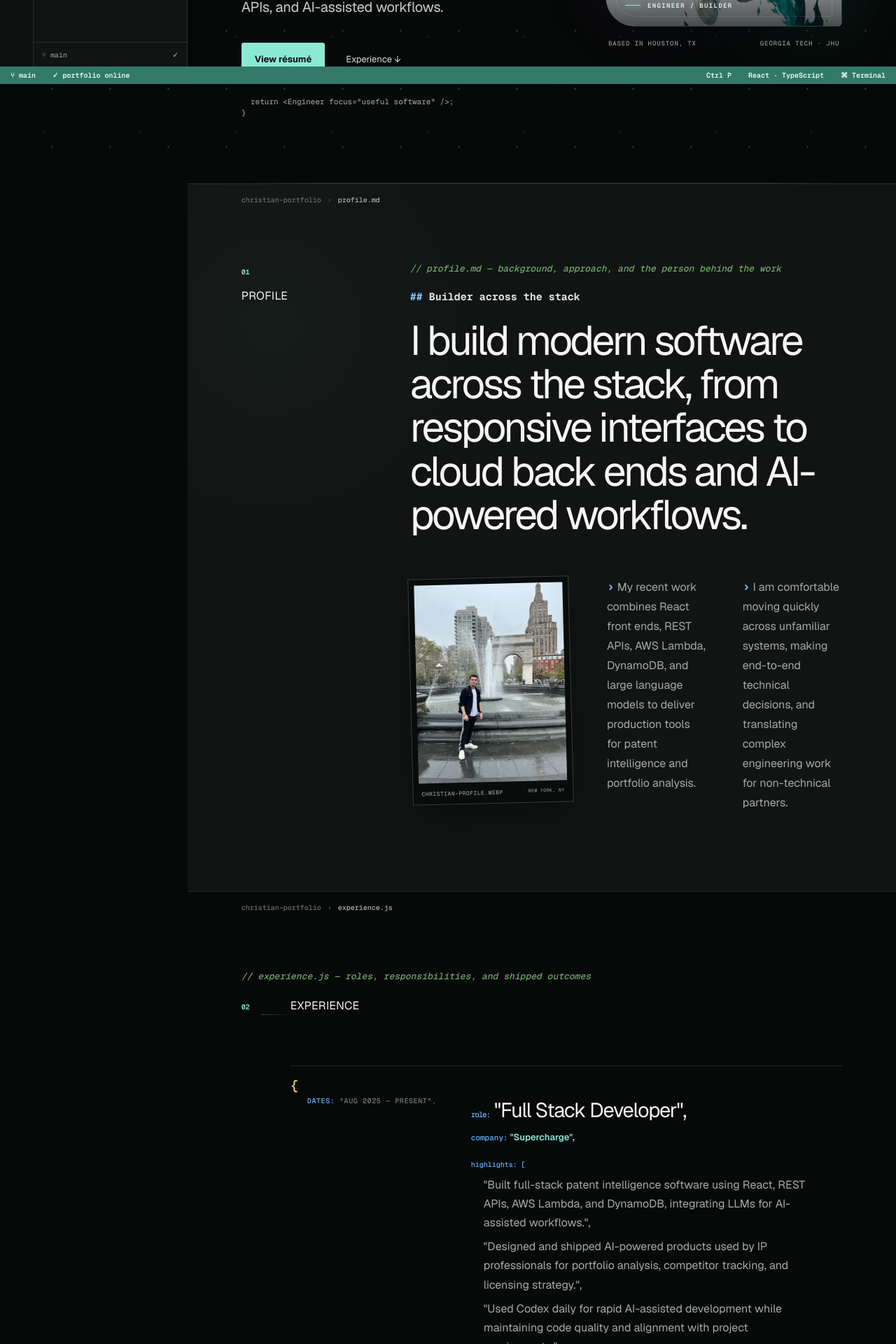
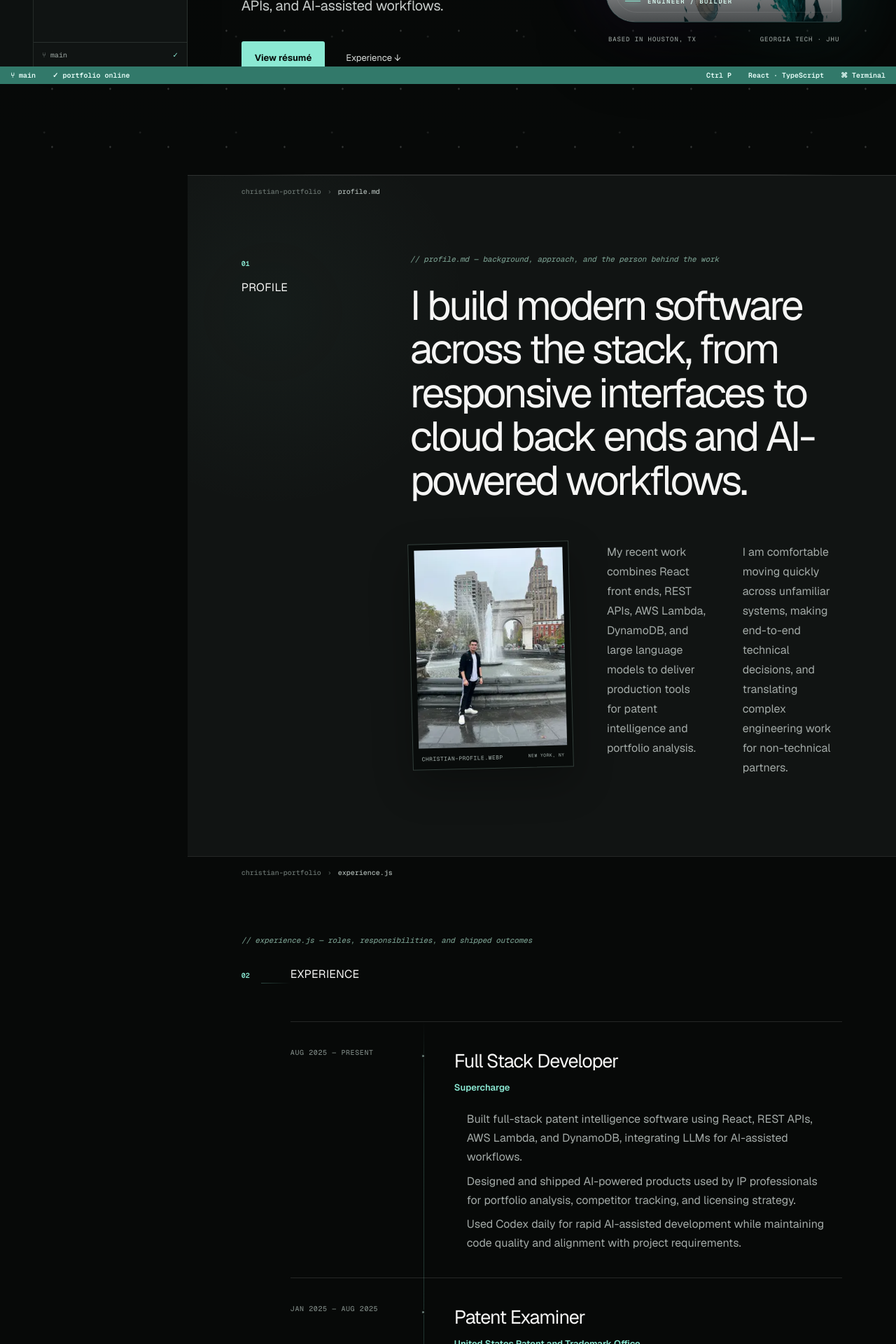
Before and after one commit to ChrisBakhit/christian-portfolio, a Next.js app: page / in a window 1280 px wide. Shown: the part 680-2600 px from the top of the page at 70% size. Built offline with nearby package versions, Linux system fonts and the light colour scheme.

Commit message:
Refine portfolio visual hierarchy

```diff
--- a/app/navigation.css
+++ b/app/navigation.css
@@ -114,26 +114,23 @@ main.sidebarOpen { padding-left: 268px; }
 .familiarTools b { padding: 8px 11px; border: 1px solid #343c39; border-radius: 2px; color: #aeb8b4; background: #171b1a; font: 500 10px var(--font-mono); }
 .educationOnly { grid-template-columns: minmax(0,760px); }
 .contact .contactComment { margin-bottom: 20px; color: rgba(7,16,13,.62); font: 650 11px var(--font-mono); font-style: italic; text-transform: none; letter-spacing: 0; }
-.tsxLine { display:block; margin:0 0 20px; color:#c792ea; font:500 11px/1.5 var(--font-mono); white-space:pre-wrap; }
-.tsxLine span { color:#67b7ff; }
-.tsxClose { margin:28px 0 0; color:#8f9a96; }
-.markdownHeading { margin:0 0 22px; color:#dce5e1; font:650 15px var(--font-mono); }
-.markdownHeading span { color:#79c0ff; }
-.mdQuote { color:#79c0ff; font:700 18px var(--font-mono); }
-.jsObject { position:relative; padding-left:24px; padding-right:24px; }
-.objectBrace { position:absolute; top:15px; left:0; color:#f5dc62; font:500 20px var(--font-mono); }
-.closeBrace { top:auto; bottom:14px; }
-.resumeDate b,.resumeItem h3 small,.company small,.arrayLabel { color:#67b7ff; font:500 10px var(--font-mono); }
-.resumeItem h3 small,.company small { font-size:11px; }
-.arrayLabel { display:block; margin:0 0 9px; }
-.jsObject ul { margin-bottom:8px; }
-.jsonObject .projectCopy { font-family:var(--font-mono); }
-.jsonBrace { display:block; color:#d7c56c; font-size:17px; }
-.jsonObject h3 { font-family:var(--font-geist); }
-.jsonObject h3 small { display:block; margin:5px 0 6px; color:#67b7ff; font:500 9px var(--font-mono); }
-.jsonObject .projectCopy p { margin:11px 0; font:500 10px/1.65 var(--font-mono); }
-.jsonObject .projectCopy p b { color:#67b7ff; font-weight:500; }
-.jsonObject .jsonStack { color:#c7b6e8; }
+.codeComment { margin-bottom: 30px; color: #739688; font-size: 11px; letter-spacing: -.01em; }
+.hero .codeComment { margin-bottom: 24px; }
+.about .codeComment { margin-bottom: 28px; }
+.resume .sectionTitle,.projects .sectionTitle { margin-bottom: 54px; }
+.resumeList { position: relative; }
+.resumeList:before { content:""; position:absolute; top:0; bottom:0; left:190px; width:1px; background:linear-gradient(180deg,transparent,rgba(139,233,211,.22) 5%,rgba(139,233,211,.08) 95%,transparent); }
+.resumeItem { position:relative; padding:36px 22px 36px 0; transition:background .25s ease,padding-left .25s ease; }
+.resumeItem:before { content:""; position:absolute; top:45px; left:186px; width:7px; height:7px; border:2px solid #0b0e0d; border-radius:50%; background:#6b8079; transition:background .25s,box-shadow .25s; }
+.resumeItem:hover { padding-left:12px; background:linear-gradient(90deg,rgba(139,233,211,.035),transparent 72%); }
+.resumeItem:hover:before { background:var(--teal); box-shadow:0 0 12px rgba(139,233,211,.55); }
+.resumeItem h3 { font-size:27px; }
+.projectCard { min-height:445px; border-color:rgba(255,255,255,.09); box-shadow:none; }
+.projectCard:hover { transform:translateY(-3px); border-color:rgba(139,233,211,.3); box-shadow:0 16px 36px rgba(0,0,0,.18); }
+.projectVisual img { filter:saturate(.76) brightness(.86); }
+.projectCard:hover .projectVisual img { filter:saturate(.94) brightness(.94); }
+.projectCard h3 { font-size:27px; }
+.skillsEditor { border-top-color:rgba(139,233,211,.14); }
 .explorerTitle { height: 31px; display: flex; justify-content: space-between; align-items: center; padding: 0 12px; color: #818b87; letter-spacing: .09em; }
 .explorerTitle button { border: 0; background: transparent; color: #7f8a85; font-size: 18px; cursor: pointer; }
 .explorerPanel > strong { padding: 9px 11px; color: #dbe2df; font-size: 9px; letter-spacing: .04em; }
@@ -174,6 +171,8 @@ main.sidebarOpen { padding-left: 268px; }
   .menuRoot > button { padding: 0 8px; }
   .sidebarOpen .terminalPanel { left: 48px; }
   .skillGroupGrid { grid-template-columns: repeat(2,minmax(0,1fr)); }
+  .resumeList:before,.resumeItem:before { display:none; }
+  .resumeItem:hover { padding-left:0; }
 }
 
 @media(max-width: 540px) {
--- a/app/page.tsx
+++ b/app/page.tsx
@@ -249,13 +249,11 @@ export default function Home() {
         <div className="editorCrumb"><span>christian-portfolio</span><b>›</b><span>src</span><b>›</b><strong>home.tsx</strong></div>
         <div className="heroText" data-reveal>
           <p className="codeComment">// home.tsx — full-stack engineering, AI, and cloud systems</p>
-          <code className="tsxLine"><span>export default function</span> Portfolio() {`{`}</code>
           <span className="status"><i /> Open to opportunities</span>
           <p className="kicker">Full-Stack Engineering · AI · Cloud</p>
           <h1>Christian<br />Bakhit</h1>
           <p className="intro">Full-stack engineer building modern React applications, AWS serverless systems, REST APIs, and AI-assisted workflows.</p>
           <div className="actions"><a className="primaryButton" href="/Christian_Bakhit_Resume.pdf" target="_blank">View résumé</a><a className="textButton" href="#experience">Experience ↓</a></div>
-          <code className="tsxLine tsxClose">{`  return <Engineer focus="useful software" />;\n}`}</code>
         </div>
         <div className="profileWrap" data-reveal>
           <span className="portraitGlow" aria-hidden="true" />
@@ -272,9 +270,8 @@ export default function Home() {
         <div className="sectionTitle" data-reveal><span>01</span><h2>Profile</h2></div>
         <div className="aboutContent" data-reveal>
           <p className="codeComment">// profile.md — background, approach, and the person behind the work</p>
-          <p className="markdownHeading"><span>##</span> Builder across the stack</p>
           <p className="largeCopy">I build modern software across the stack, from responsive interfaces to cloud back ends and AI-powered workflows.</p>
-          <div className="realProfileGrid"><figure className="realPhoto"><img src="/christian-profile.webp" alt="Christian Bakhit at Washington Square Park" /><figcaption><span>christian-profile.webp</span><small>New York, NY</small></figcaption></figure><div className="aboutColumns"><p><b className="mdQuote">›</b> My recent work combines React front ends, REST APIs, AWS Lambda, DynamoDB, and large language models to deliver production tools for patent intelligence and portfolio analysis.</p><p><b className="mdQuote">›</b> I am comfortable moving quickly across unfamiliar systems, making end-to-end technical decisions, and translating complex engineering work for non-technical partners.</p></div></div>
+          <div className="realProfileGrid"><figure className="realPhoto"><img src="/christian-profile.webp" alt="Christian Bakhit at Washington Square Park" /><figcaption><span>christian-profile.webp</span><small>New York, NY</small></figcaption></figure><div className="aboutColumns"><p>My recent work combines React front ends, REST APIs, AWS Lambda, DynamoDB, and large language models to deliver production tools for patent intelligence and portfolio analysis.</p><p>I am comfortable moving quickly across unfamiliar systems, making end-to-end technical decisions, and translating complex engineering work for non-technical partners.</p></div></div>
         </div>
       </section>
 
@@ -283,7 +280,7 @@ export default function Home() {
         <p className="codeComment" data-reveal>// experience.js — roles, responsibilities, and shipped outcomes</p>
         <div className="sectionTitle" data-reveal><span>02</span><h2>Experience</h2></div>
         <div className="resumeList">
-          {experience.map((item) => <article className="resumeItem jsObject" key={item.role + item.company} data-reveal><span className="objectBrace">{`{`}</span><div className="resumeDate"><b>dates:</b> &quot;{item.dates}&quot;,</div><div><h3><small>role:</small> &quot;{item.role}&quot;,</h3><p className="company"><small>company:</small> &quot;{item.company}&quot;,</p><span className="arrayLabel">highlights: [</span><ul>{item.bullets.map((bullet) => <li key={bullet}>&quot;{bullet}&quot;,</li>)}</ul><span className="arrayLabel">]</span></div><span className="objectBrace closeBrace">{`},`}</span></article>)}
+          {experience.map((item) => <article className="resumeItem" key={item.role + item.company} data-reveal><div className="resumeDate">{item.dates}</div><div><h3>{item.role}</h3><p className="company">{item.company}</p><ul>{item.bullets.map((bullet) => <li key={bullet}>{bullet}</li>)}</ul></div></article>)}
         </div>
       </section>
 
@@ -292,7 +289,7 @@ export default function Home() {
         <p className="codeComment" data-reveal>// projects.json — selected products, platforms, and community builds</p>
         <div className="sectionTitle" data-reveal><span>03</span><h2>Selected projects</h2></div>
         <div className="projectGrid">
-          {projects.map(([title, description, tags, href, image], index) => <a href={href} target="_blank" rel="noreferrer" className="projectCard jsonObject" key={title} data-reveal><div className="projectVisual"><img src={image} alt={`${title} website preview`} /><span className="cardNumber">{String(index + 1).padStart(2, "0")}</span></div><div className="projectCopy"><span className="jsonBrace">{`{`}</span><h3><small>&quot;name&quot;:</small> &quot;{title}&quot;,</h3><p><b>&quot;description&quot;:</b> &quot;{description}&quot;,</p><p className="jsonStack"><b>&quot;stack&quot;:</b> [&quot;{tags.split(" · ").join("\", \"")}&quot;]</p><span className="jsonBrace">{`}`}</span></div><footer><span>&quot;live_url&quot;</span><b>↗</b></footer></a>)}
+          {projects.map(([title, description, tags, href, image], index) => <a href={href} target="_blank" rel="noreferrer" className="projectCard" key={title} data-reveal><div className="projectVisual"><img src={image} alt={`${title} website preview`} /><span className="cardNumber">{String(index + 1).padStart(2, "0")}</span></div><div className="projectCopy"><h3>{title}</h3><p>{description}</p></div><footer><span>{tags}</span><b>↗</b></footer></a>)}
         </div>
       </section>
 
@@ -301,7 +298,7 @@ export default function Home() {
         <p className="codeComment" data-reveal>// skills.json — technologies I use to ship real products</p>
         <div className="skillsHeading" data-reveal><h2>Skills</h2></div>
         <div className="skillGroupGrid">
-          {skillGroups.map((group, groupIndex) => <article className="skillGroup" data-reveal key={group.title} style={{ "--group-index": groupIndex } as React.CSSProperties}><header><span>{String(groupIndex + 1).padStart(2, "0")}</span><h3>&quot;{group.title.toLowerCase().replaceAll(" ", "_")}&quot;</h3><small>[{group.skills.length}]</small></header><div className="skillOrbitGrid">{group.skills.map(([name, level], skillIndex) => <div className="skillNode" key={name}><div className="skillGauge" style={{ "--level": level, "--skill-color": `var(--skill-${(groupIndex + skillIndex) % 5})`, "--node-index": skillIndex } as React.CSSProperties}><span>{level}</span></div><strong>&quot;{name}&quot;</strong></div>)}</div></article>)}
+          {skillGroups.map((group, groupIndex) => <article className="skillGroup" data-reveal key={group.title} style={{ "--group-index": groupIndex } as React.CSSProperties}><header><span>{String(groupIndex + 1).padStart(2, "0")}</span><h3>{group.title}</h3><small>{group.skills.length} capabilities</small></header><div className="skillOrbitGrid">{group.skills.map(([name, level], skillIndex) => <div className="skillNode" key={name}><div className="skillGauge" style={{ "--level": level, "--skill-color": `var(--skill-${(groupIndex + skillIndex) % 5})`, "--node-index": skillIndex } as React.CSSProperties}><span>{level}</span></div><strong>{name}</strong></div>)}</div></article>)}
         </div>
         <div className="familiarTools" data-reveal><span>Also familiar with</span><div>{["Azure", "Firebase", "SQL", "C++", "C#", "JIRA", "Unity", "Figma", "MLOps", "Vector DBs", "Cloudflare", "Vercel"].map((skill) => <b key={skill}>{skill}</b>)}</div></div>
       </section>
```
